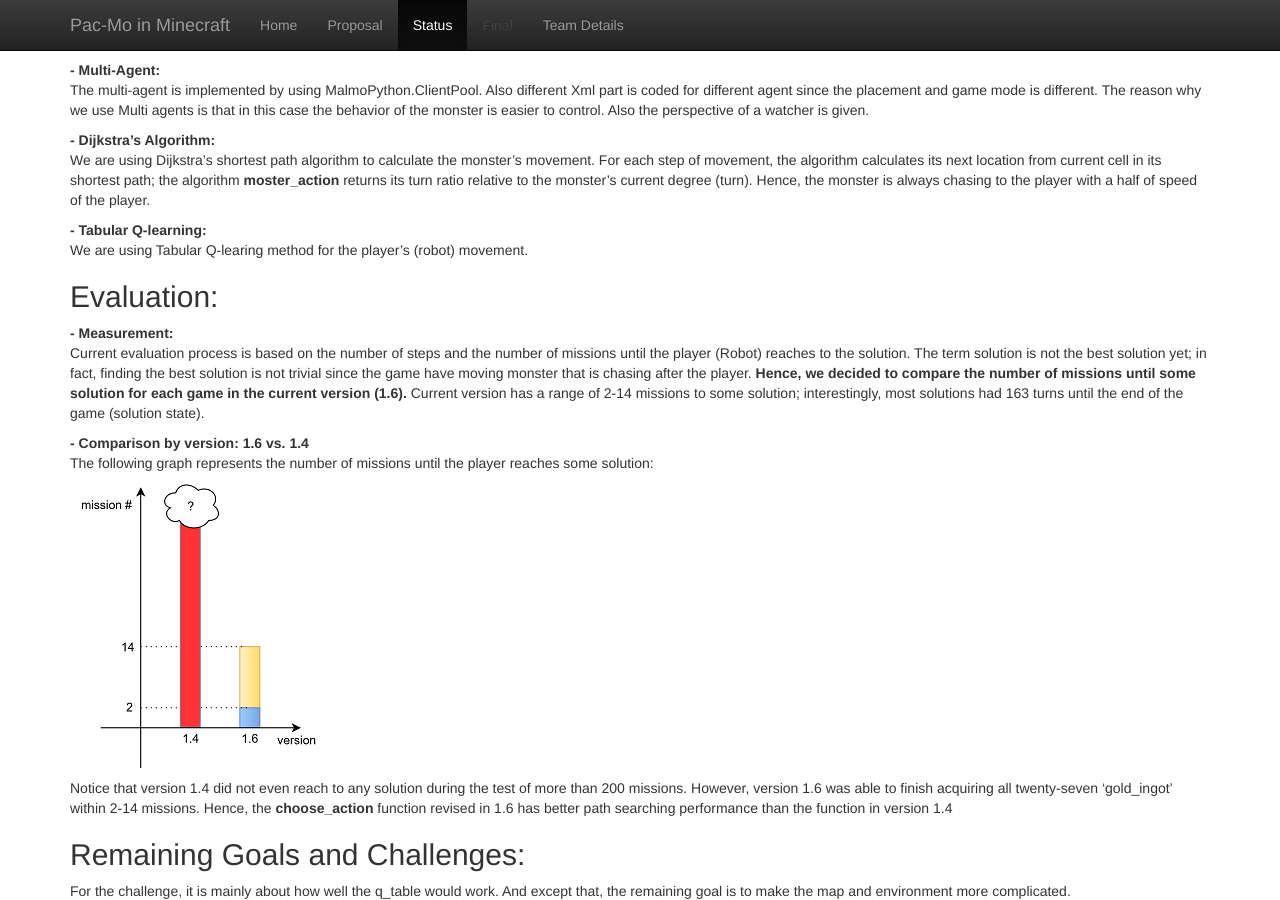
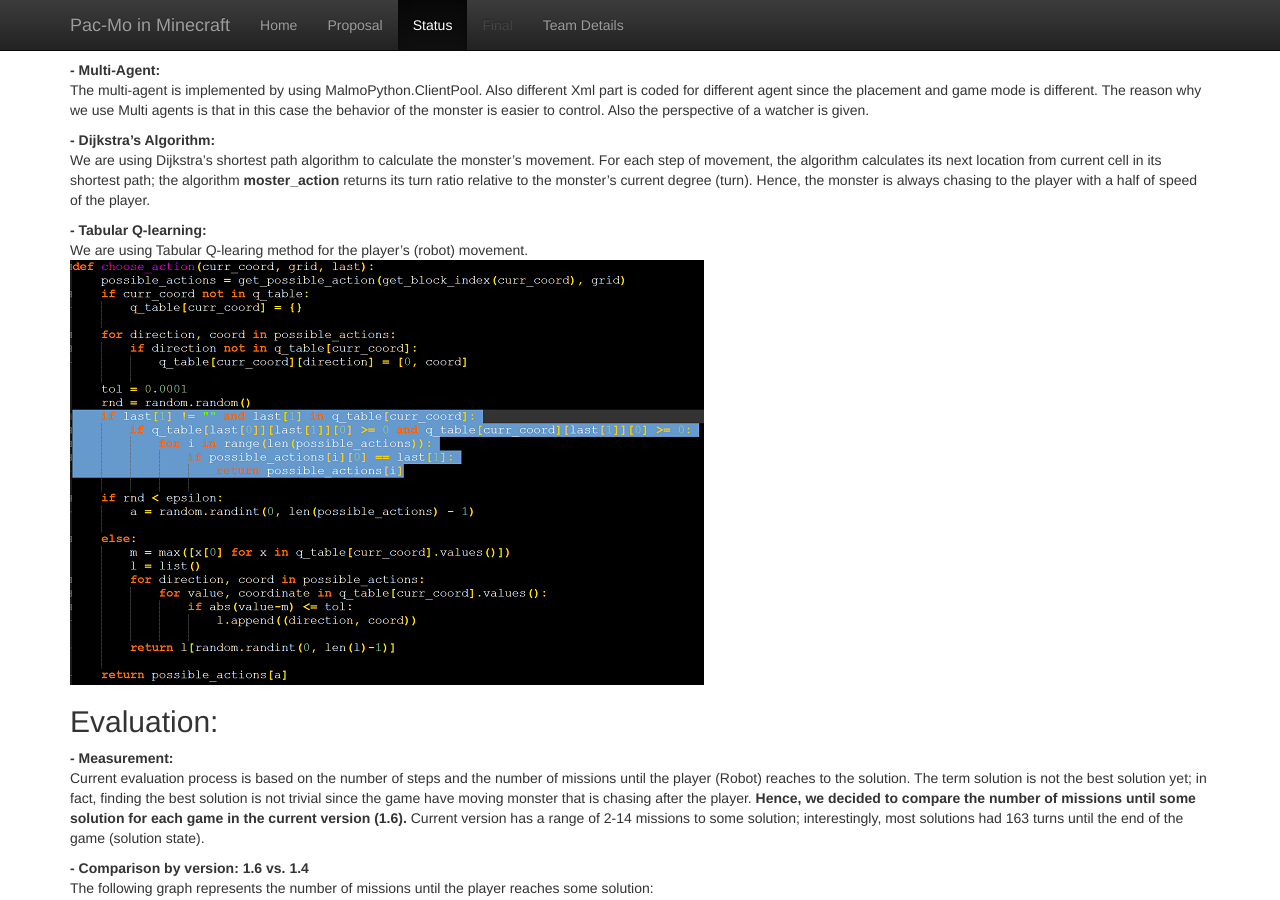
Before and after one commit to qdingqim/Pac-mo, a Jekyll site: the page built from docs/status.md, in a window 1280 px wide and 900 px high, scrolled down 419 px. Built offline with Jekyll 4.4.1, drawn with Linux system fonts in a browser that asks for light colours.

Commit message:
Update status.md

```diff
--- a/docs/status.md
+++ b/docs/status.md
@@ -20,6 +20,7 @@
 
 __- Tabular Q-learning:__
 <br>We are using Tabular Q-learing method for the player's (robot) movement.
+<br>![Alt Text](https://github.com/qdingqim/Pac-mo/raw/master/docs/status_etc/choose_action.png)
 
 ## Evaluation:
 __- Measurement:__
```
